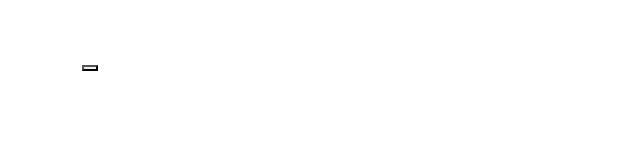
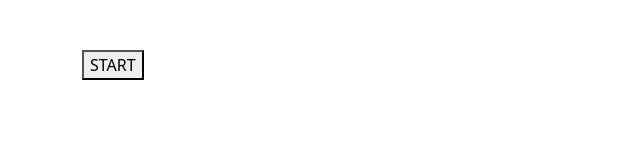
Before and after one commit to code-raisan/10secButton, a plain HTML site: page index.html in a window 1280 px wide. Shown: the whole page, without its empty margins (0-640 px from the left). Drawn offline with nearby package versions, Linux system fonts and the light colour scheme.

Commit message:
Update index.html

```diff
--- a/index.html
+++ b/index.html
@@ -10,8 +10,9 @@
 <body>
     <main class="container" style="margin-top: 50px">
       <div>
-          <button id="main_btn"></button>
-      </div>
+          <p></p>
+          <button id="main_btn">START</button>
+       </div>
     </main>
     <script>
 
```
